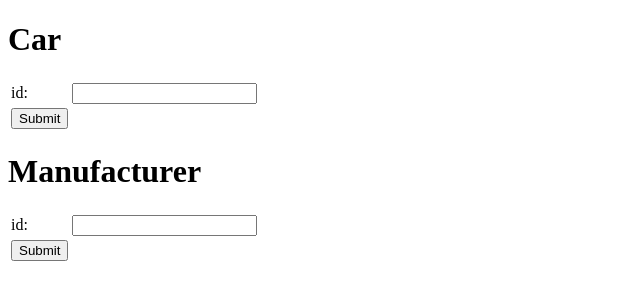
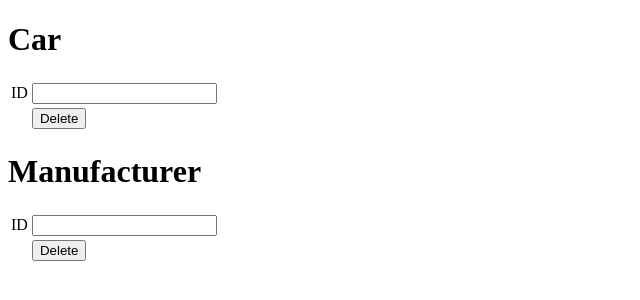
Before and after one commit to hzgabriella96/webtech1, a plain HTML site: page delete.html in a window 1280 px wide. Shown: the whole page, without its empty margins (0-640 px from the left). Drawn offline with Linux system fonts and the light colour scheme.

```diff
--- a/delete.html
+++ b/delete.html
@@ -2,26 +2,28 @@
 <html lang="en">
 <script src="js/delete.js" type="text/javascript"></script>
 <h1>Car</h1>
-<form id="car">
+<form id="cars">
     <table>
         <tr>
-            <td>id:</td>
+            <td>ID</td>
             <td><input type="text" name="name" /></td>
         </tr>
         <tr>
-            <td><input type="submit" /></td>
+            <td></td>
+            <td><input type="submit" class="button" value="Delete" /></td>
         </tr>
     </table>
 </form>
 <h1>Manufacturer</h1>
-<form id="manufacturer">
+<form id="manufacturers">
     <table>
         <tr>
-            <td>id:</td>
+            <td>ID</td>
             <td><input type="text" name="name" /></td>
         </tr>
         <tr>
-            <td><input type="submit" /></td>
+            <td></td>
+            <td><input type="submit" class="button" value="Delete" /></td>
         </tr>
     </table>
 </form>
```
Also changed, not shown: carsForm.html (+1 -1 lines).
